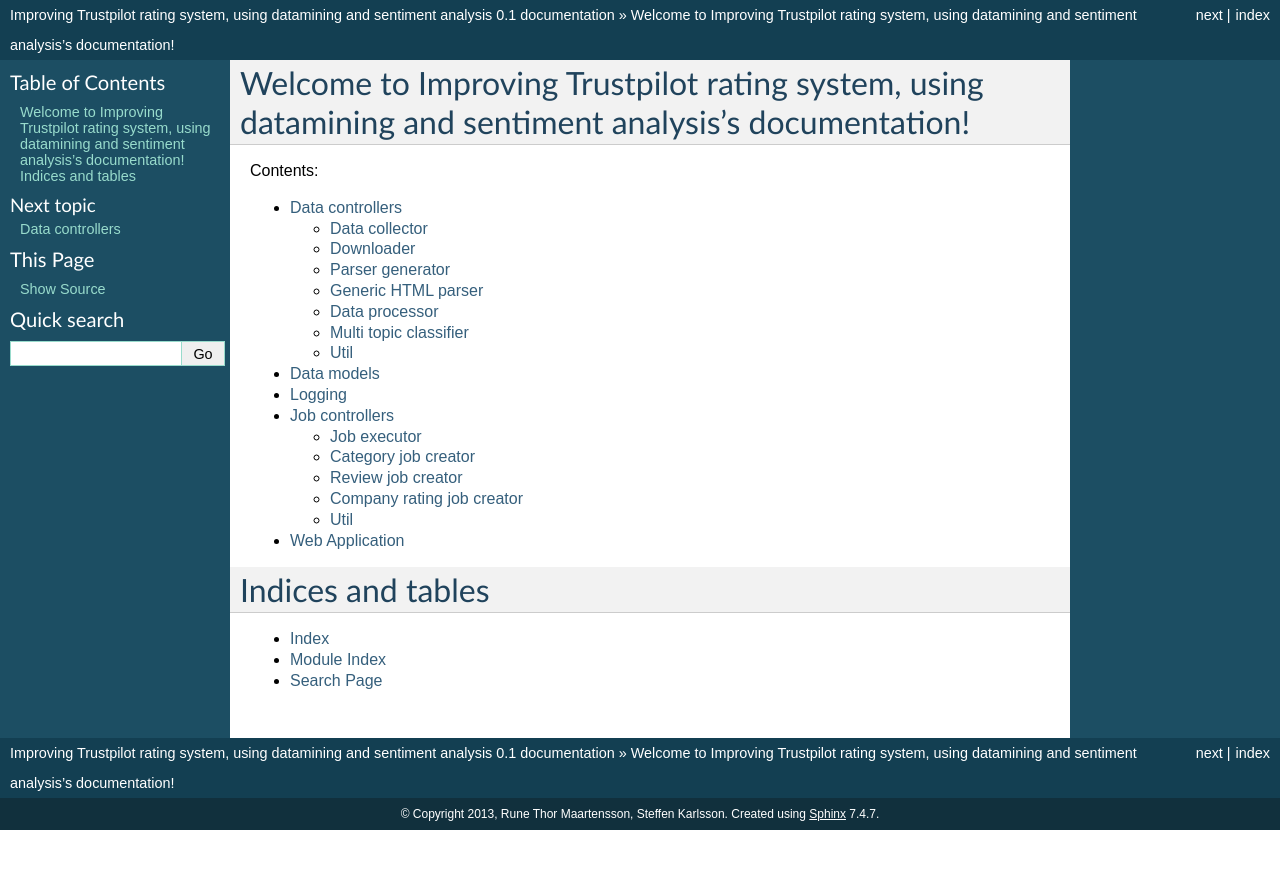
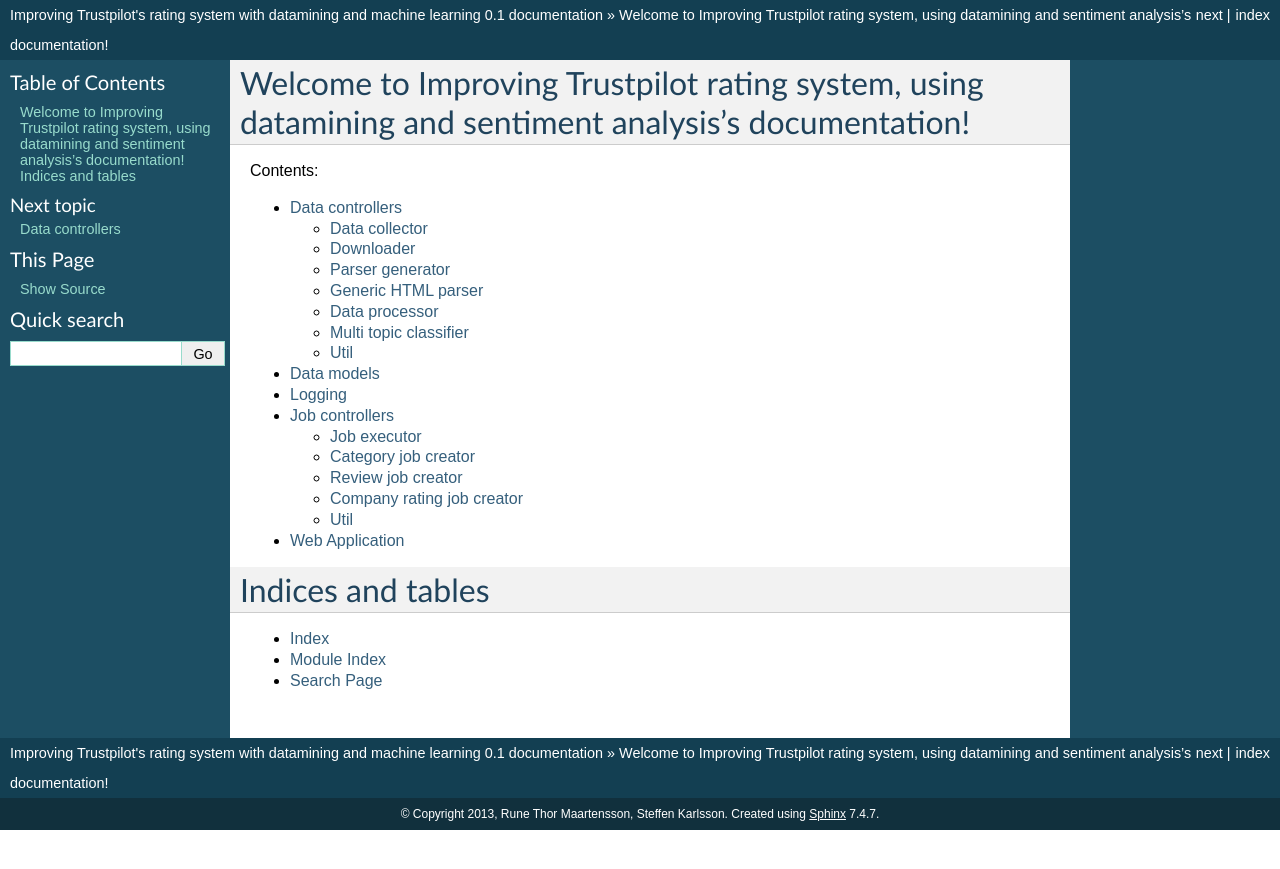
Before and after one commit to steffen-karlsson/tp, a Sphinx documentation site: the page built from docs/source/index.rst, in a window 1280 px wide. Shown: the top 869 px of the page. Built offline with Sphinx 7.4.7, drawn with Linux system fonts in a browser that asks for light colours.

Commit message:
Change name of project

```diff
--- a/docs/source/conf.py
+++ b/docs/source/conf.py
@@ -40,7 +40,7 @@
 master_doc = 'index'
 
 # General information about the project.
-project = u'Improving Trustpilot rating system, using datamining and sentiment analysis'
+project = u'Improving Trustpilot\'s rating system with datamining and machine learning'
 copyright = u'2013, Rune Thor Maartensson, Steffen Karlsson'
 
 # The version info for the project you're documenting, acts as replacement for
@@ -183,7 +183,7 @@
 # Grouping the document tree into LaTeX files. List of tuples
 # (source start file, target name, title, author, documentclass [howto/manual]).
 latex_documents = [
-  ('index', 'ImprovingTrustpilotratingsystemusingdataminingandsentimentanalysis.tex', u'Improving Trustpilot rating system, using datamining and sentiment analysis Documentation',
+  ('index', 'ImprovingTrustpilotratingsystemusingdataminingandsentimentanalysis.tex', u'Improving Trustpilot\'s rating system with datamining and machine learning',
    u'Rune Thor Maartensson, Steffen Karlsson', 'manual'),
 ]
 
```
Also changed, not shown: 1 other file.
